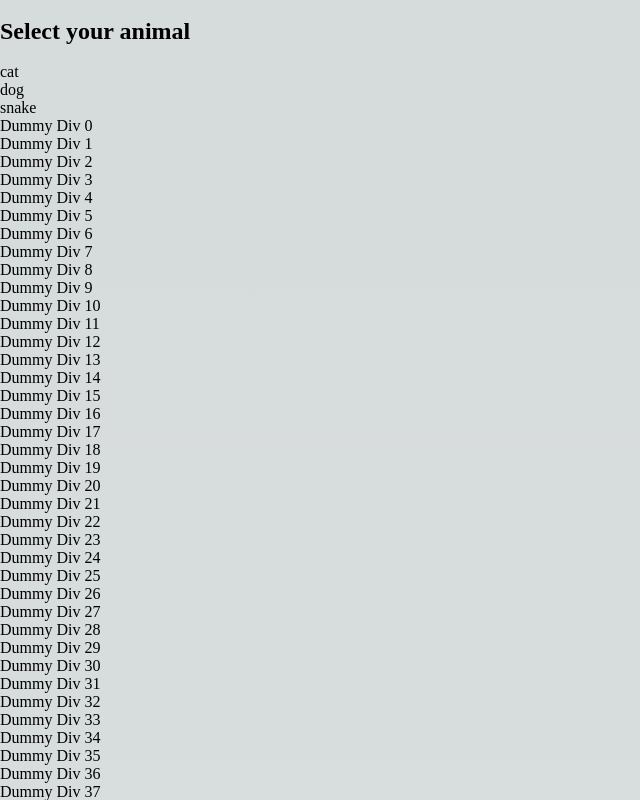
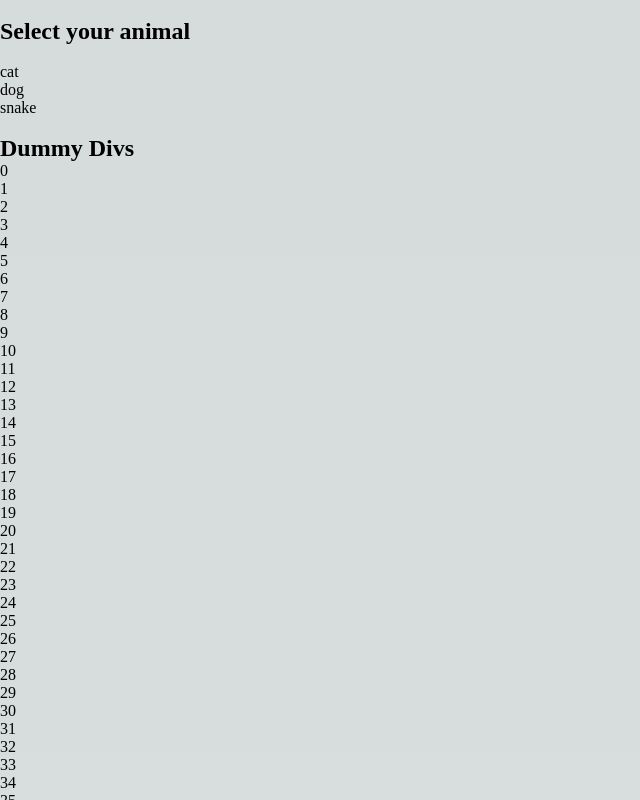
Before and after one commit to julesyoungberg/nextjs-13-performance-reproduction, a Next.js app: page / in a window 1280 px wide. Shown: the top 800 px of the page, without its empty margins (0-640 px from the left). Built offline with nearby package versions, Linux system fonts and the light colour scheme.

Commit message:
update homepage

```diff
--- a/pages/index.js
+++ b/pages/index.js
@@ -19,8 +19,10 @@ export default function Home({ animal }) {
           </li>
         ))}
       </ul>
+      <br />
+      <h2>Dummy Divs</h2>
       {new Array(1000).fill(0).map((_, idx) => (
-        <div key={idx}>Dummy Div {idx}</div>
+        <div key={idx}>{idx}</div>
       ))}
     </>
   )
```
